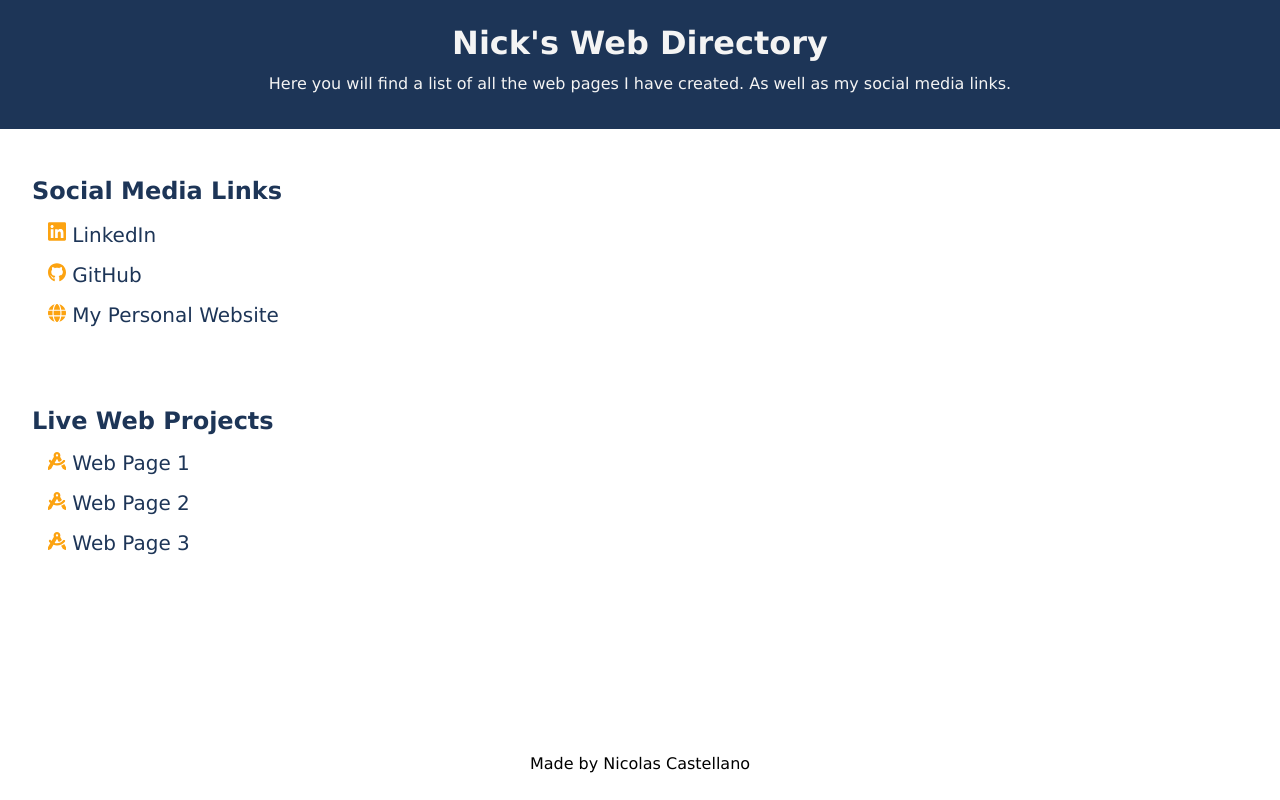
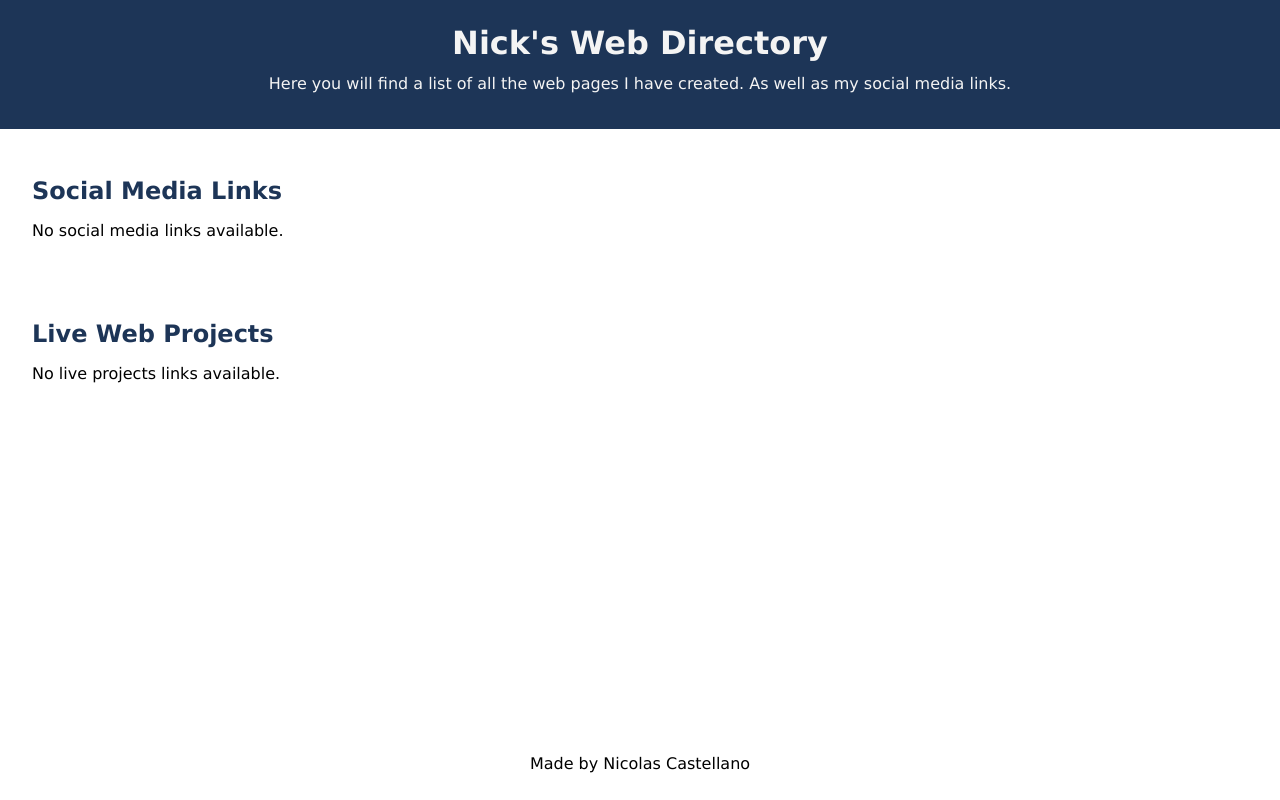
Before and after one commit to TheAttentionSeeker5050/nick-front-page, a Flask app: template templates/index.html in a window 1280 px wide. Run offline with Flask 3, Linux system fonts and the light colour scheme; the template is opened without the code that fills it, so the values that code supplies are empty.

Commit message:
added favicon, default testing db content, and dynamically rendered props

```diff
--- a/app.py
+++ b/app.py
@@ -14,14 +14,20 @@ app = Flask(__name__)
 # register the routes
 app.register_blueprint(main_bp)
 
+# app.add_url_rule('/favicon.ico', redirect_to=url_for('static', filename='favicon.ico'))
+
 # Load environment variables from .env file
 load_dotenv(find_dotenv())
 
-print(os.environ.get('MONGO_ADDRESS'))
+# print(os.environ.get('MONGO_ADDRESS'))
 
 # Connect to MongoDB using environment variables
 client = MongoClient(os.environ.get('MONGO_ADDRESS'))
-db = client.frontPageDB
+# create a database if it does not exist
+if 'frontPageDB' not in client.list_database_names():
+    db = client.frontPageDB
+
+
 
 # Define your routes and other Flask application logic here
 
--- a/docker-compose.yml
+++ b/docker-compose.yml
@@ -14,5 +14,8 @@ services:
     image: mongo
     ports:
       - "27017:27017"
+    environment:
+      MONGO_INITDB_DATABASE: frontPageDB
+    # have the backup-mongo-data as volume
     volumes:
-      - ./mongo-data:/data/db
+      - ./init-mongo.js:/docker-entrypoint-initdb.d/init-mongo.js:ro
--- a/static/css/styles.css
+++ b/static/css/styles.css
@@ -76,6 +76,25 @@ main {
     }
 }
 
+#http-error-main {
+    display: flex;
+    flex-direction: column;
+    align-items: center;
+    justify-content: center;
+    text-align: center;
+
+    h2 {
+        color: var(--color-primary);
+        font-size: 1.6rem;
+        padding: 1rem 0;
+    }
+    p {
+        color: var(--color-primary-accent);
+        font-size: 1.25rem;
+        padding: 1rem 0;
+    }
+}
+
 footer {
     text-align: center;
     padding: 1.7rem 0;
--- a/templates/index.html
+++ b/templates/index.html
@@ -5,6 +5,13 @@
     <meta name="viewport" content="width=device-width, initial-scale=1.0">
     <title>Nicolas Castellano Front Page</title>
     <link rel="stylesheet" href="{{ url_for('static', filename='css/styles.css') }}">
+    <link rel="shortcut icon" href="{{ url_for('static', filename='favicon/favicon.ico') }}">
+    <link rel="apple-touch-icon" sizes="180x180" href="favicon/apple-touch-icon.png">
+    <link rel="icon" type="image/png" sizes="32x32" href="favicon/favicon-32x32.png">
+    <link rel="icon" type="image/png" sizes="16x16" href="favicon/favicon-16x16.png">
+    <link rel="manifest" href="favicon/site.webmanifest">
+    <meta name="msapplication-TileColor" content="#da532c">
+    <meta name="theme-color" content="#ffffff">
 </head>
 <body>
     <header>
@@ -20,58 +27,58 @@
             <h2>
                 Social Media Links
             </h2>
+            <!-- if social_links is empty -->
+            {% if not social_links %}
+                <p>
+                    No social media links available.
+                </p>
+            <!-- if social_links is not empty -->
+            {% else %}
                 <ul>
+                    <!-- iterate the social links -->
+                    {% for link in social_links %}
                         <li>
-                    <a class="media-link" href="#">
+                            <a class="media-link" href="{{ link.link_url }}" target="_blank">
                                 <!-- display the icon from static -->
-                        <img class="link-icon" src="{{ url_for('static', filename='icons/linkedin.svg') }}" alt="LinkedIn">
-                        LinkedIn
+                                <img class="link-icon" src="{{ url_for('static', filename='icons/' + link.link_icon_name ) }}" alt="{{ link.link_label }}">
+                                <!-- add the link label from the social_links -->
+                                {{ link.link_label }}
                             </a>
                         </li>
-                <li>
-                    <a class="media-link" href="#">
-                        <!-- display the icon from static -->
-                        <img class="link-icon" src="{{ url_for('static', filename='icons/github.svg') }}" alt="LinkedIn">
-                        GitHub
-                    </a>
-                </li>
-                <li>
-                    <a class="media-link" href="#">
-                        <!-- display the icon from static -->
-                        <img class="link-icon" src="{{ url_for('static', filename='icons/globe.svg') }}" alt="LinkedIn">
-                        My Personal Website
-                    </a>
-                </li>
+                    {% endfor %}
+
                 </ul>
+            {% endif %}
+
+
         </section>
 
         <section id="web-pages">
             <h2>
                 Live Web Projects
             </h2>
+            <!-- if social_links is empty -->
+            {% if not project_links %}
+                <p>
+                    No live projects links available.
+                </p>
+            <!-- if social_links is not empty -->
+            {% else %}
                 <ul>
+                    <!-- iterate the live project links -->
+                    {% for link in project_links %}
                         <li>
-                    <a class="media-link" href="#">
+                            <a class="media-link" href="{{ link.link_url }}" target="_blank">
                                 <!-- display the icon from static -->
-                        <img class="link-icon" src="{{ url_for('static', filename='icons/project.svg') }}" alt="Web page 1">
-                        Web Page 1
+                                <img class="link-icon" src="{{ url_for('static', filename='icons/' + link.link_icon_name ) }}" alt="{{ link.link_label }}">
+                                <!-- add the link label from the social_links -->
+                                {{ link.link_label }}
                             </a>
                         </li>
-                <li>
-                    <a class="media-link" href="#">
-                        <!-- display the icon from static -->
-                        <img class="link-icon" src="{{ url_for('static', filename='icons/project.svg') }}" alt="Web page 2">
-                        Web Page 2
-                    </a>
-                </li>
-                <li>
-                    <a class="media-link" href="#">
-                        <!-- display the icon from static -->
-                        <img class="link-icon" src="{{ url_for('static', filename='icons/project.svg') }}" alt="Web page 3">
-                        Web Page 3
-                    </a>
-                </li>
+                    {% endfor %}
+
                 </ul>
+            {% endif %}
         </section>
     </main>
 
```
Also changed, not shown: init-mongo.js (added, +60 -0 lines), routes.py (+6 -3 lines), static/favicon/browserconfig.xml (added, +9 -0 lines), templates/invalid_method.html (+12 -20 lines), static/favicon/android-chrome-192x192.png (added), static/favicon/android-chrome-512x512.png (added), static/favicon/apple-touch-icon.png (added), static/favicon/favicon-16x16.png (added), static/favicon/favicon-32x32.png (added), static/favicon/favicon.ico (added), static/favicon/mstile-150x150.png (added), static/favicon/site.webmanifest (added), 1 other file. Lines whose indentation alone changed are shown as unchanged.
